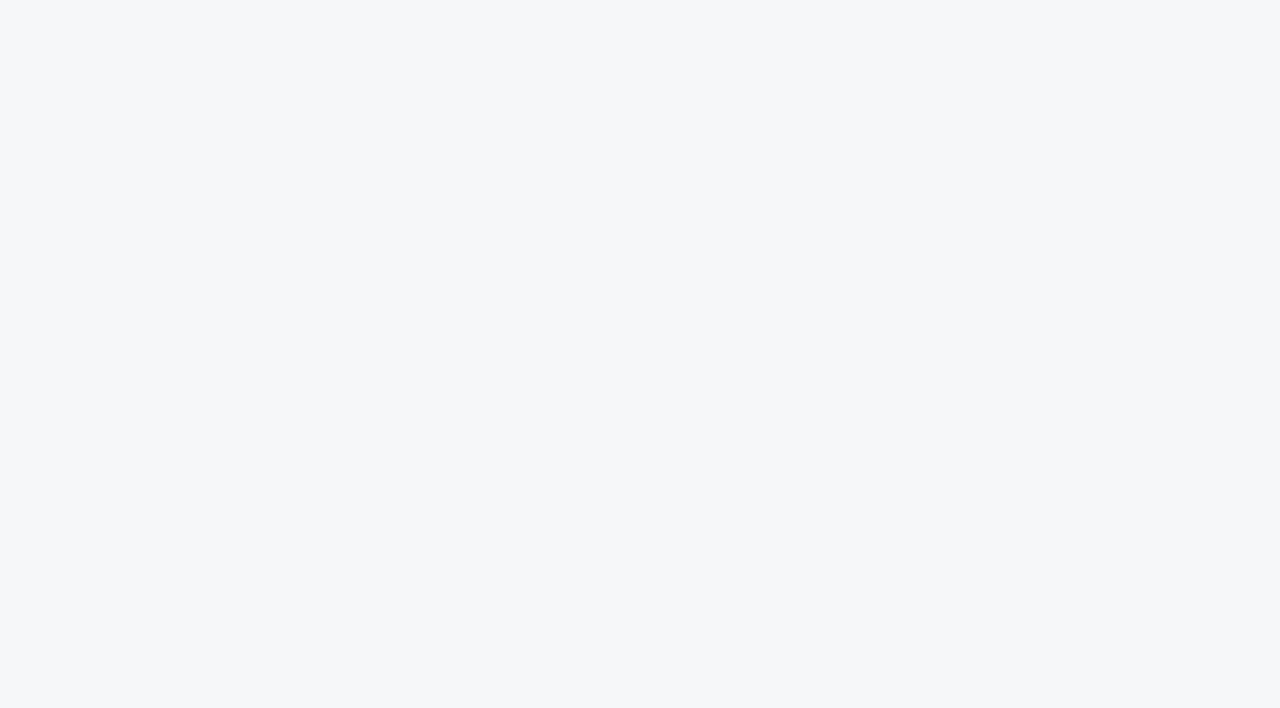
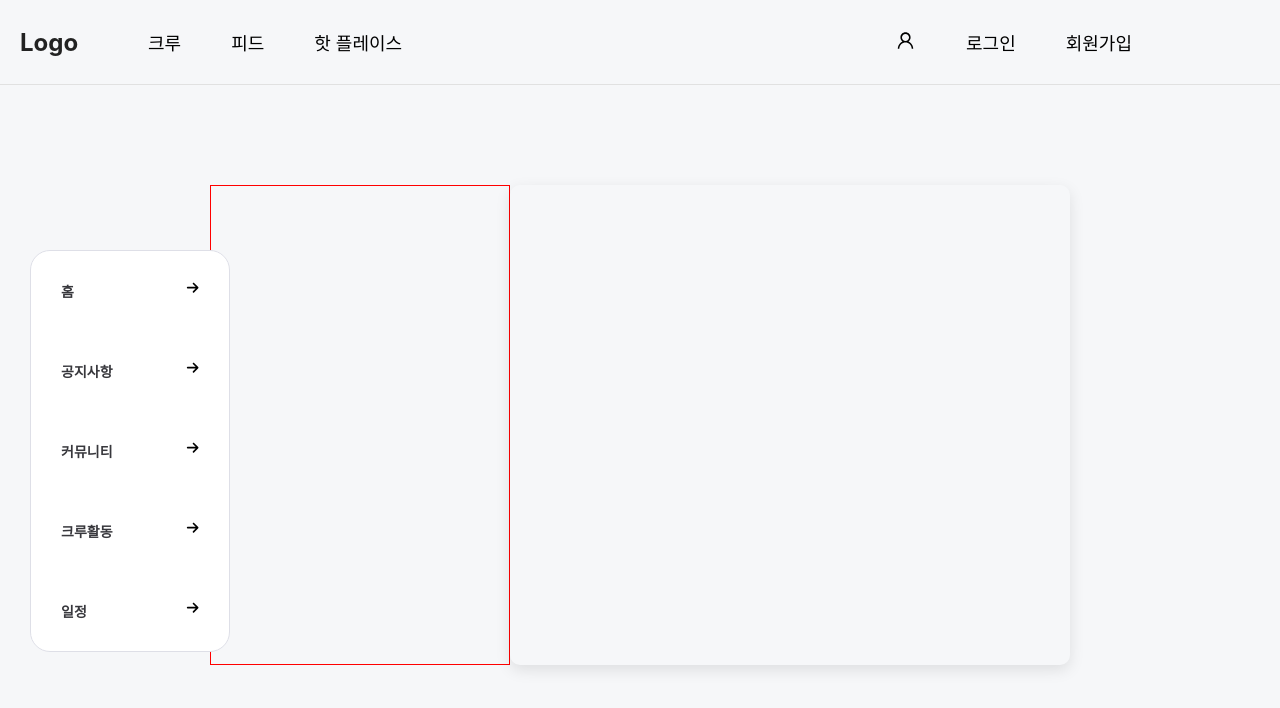
Before and after one commit to MODU-MOIM/momo-web, a React (Create React App) app: page /crew/crewSchedule in a window 1280 px wide. Before the commit this address had no page. Shown: the top 708 px of the page. Built offline with nearby package versions, Linux system fonts and the light colour scheme.

Commit message:
test: 캘린더 모듈 삭제 테스트

```diff
--- a/package.json
+++ b/package.json
@@ -6,6 +6,7 @@
     "@testing-library/jest-dom": "^5.17.0",
     "@testing-library/react": "^13.4.0",
     "@testing-library/user-event": "^13.5.0",
+    "moment": "^2.30.1",
     "react": "^18.3.1",
     "react-dom": "^18.3.1",
     "react-icons": "^5.4.0",
--- /dev/null
+++ b/src/pages/CrewSchedule/Calendar.css
@@ -0,0 +1,158 @@
+
+.react-calendar {
+    width: 350px;
+    max-width: 100%;
+    background: white;
+    border: 1px solid #a0a096;
+    font-family: 'Arial', 'Helvetica', sans-serif;
+    line-height: 1.125em;
+  }
+
+  .react-calendar--doubleView {
+    width: 700px;
+  }
+
+  .react-calendar--doubleView .react-calendar__viewContainer {
+    display: flex;
+    margin: -0.5em;
+  }
+
+  .react-calendar--doubleView .react-calendar__viewContainer > * {
+    width: 50%;
+    margin: 0.5em;
+  }
+
+  .react-calendar,
+  .react-calendar *,
+  .react-calendar *:before,
+  .react-calendar *:after {
+    -moz-box-sizing: border-box;
+    -webkit-box-sizing: border-box;
+    box-sizing: border-box;
+  }
+
+  .react-calendar button {
+    margin: 0;
+    border: 0;
+    outline: none;
+  }
+
+  .react-calendar button:enabled:hover {
+    cursor: pointer;
+  }
+
+  .react-calendar__navigation {
+    display: flex;
+    /* height: 44px; */
+    margin-bottom: 1em;
+  }
+
+  .react-calendar__navigation button {
+    min-width: 44px;
+    background: none;
+  }
+
+  .react-calendar__navigation button:disabled {
+    background-color: #f0f0f0;
+  }
+
+  .react-calendar__navigation button:enabled:hover,
+  .react-calendar__navigation button:enabled:focus {
+    background-color: #e6e6e6;
+  }
+
+  .react-calendar__month-view__weekdays {
+    text-align: center;
+    text-transform: uppercase;
+    font: inherit;
+    /* font-size: 0.75em; */
+    font-weight: bold;
+  }
+
+  .react-calendar__month-view__weekdays__weekday {
+    padding: 1em;
+  }
+
+  .react-calendar__month-view__weekNumbers .react-calendar__tile {
+    display: flex;
+    /* align-items: center; */
+    justify-content: center;
+    font: inherit;
+    font-size: 0.75em;
+    font-weight: bold;
+  }
+  .react-calendar__month-view__days__day{
+    height: 60px;
+  }
+  .react-calendar__month-view__days__day--weekend {
+    /* color: #d10000; */
+  }
+
+  .react-calendar__month-view__days__day--neighboringMonth,
+  .react-calendar__decade-view__years__year--neighboringDecade,
+  .react-calendar__century-view__decades__decade--neighboringCentury {
+    color: #757575;
+  }
+
+  .react-calendar__year-view .react-calendar__tile,
+  .react-calendar__decade-view .react-calendar__tile,
+  .react-calendar__century-view .react-calendar__tile {
+    padding: 2em 0.5em;
+  }
+
+  .react-calendar__tile {
+    max-width: 100%;
+    padding: 10px 6.6667px;
+    background: none;
+    text-align: center;
+    font: inherit;
+    font-size: 0.833em;
+  }
+
+  .react-calendar__tile:disabled {
+    background-color: #f0f0f0;
+    color: #ababab;
+  }
+
+  .react-calendar__month-view__days__day--neighboringMonth:disabled,
+  .react-calendar__decade-view__years__year--neighboringDecade:disabled,
+  .react-calendar__century-view__decades__decade--neighboringCentury:disabled {
+    color: #cdcdcd;
+  }
+
+  .react-calendar__tile:enabled:hover,
+  .react-calendar__tile:enabled:focus {
+    background-color: #e6e6e6;
+  }
+
+  .react-calendar__tile--now {
+    background: #2F80ED;
+  }
+
+  .react-calendar__tile--now:enabled:hover,
+  .react-calendar__tile--now:enabled:focus {
+    background: #2F80ED;
+  }
+
+  .react-calendar__tile--hasActive {
+    background: #76baff;
+  }
+
+  .react-calendar__tile--hasActive:enabled:hover,
+  .react-calendar__tile--hasActive:enabled:focus {
+    background: #a9d4ff;
+  }
+
+  .react-calendar__tile--active {
+    background: #006edc;
+    color: white;
+  }
+
+  .react-calendar__tile--active:enabled:hover,
+  .react-calendar__tile--active:enabled:focus {
+    background: #1087ff;
+  }
+
+  .react-calendar--selectRange .react-calendar__tile--hover {
+    background-color: #e6e6e6;
+  }
--- /dev/null
+++ b/src/pages/CrewSchedule/CrewSchedule.jsx
@@ -0,0 +1,34 @@
+import styled from "styled-components";
+import React, { useState } from 'react';
+import FloatingMenu from "../CrewMain/components/FloatingMenu";
+import Calendar from "./components/ScheduleCalendar";
+
+export default function CrewSchedule() {
+    const [date, setDate] = useState(new Date());
+
+
+    return(
+        <Wrapper>
+            <FloatingMenu/>
+            <CalendarContainer>
+                <ScheduleContainer>
+
+                </ScheduleContainer>
+                <Calendar onChange={setDate} value={date}></Calendar>
+            </CalendarContainer>
+        </Wrapper>
+    );
+}
+
+const Wrapper = styled.div`
+`;
+const CalendarContainer = styled.div`
+    margin-top: 100px;
+    height: 60vh;
+    display: flex;
+    justify-content: center;
+`;
+const ScheduleContainer = styled.div`
+    width: 300px;
+    border: 1px solid red;
+`;
--- /dev/null
+++ b/src/pages/CrewSchedule/components/ScheduleCalendar.jsx
@@ -0,0 +1,90 @@
+import styled from "styled-components";
+import React, { useState } from 'react';
+// import Calendar from 'react-calendar';
+// import '../Calendar.css';
+import moment from "moment";
+
+export default function ScheduleCalendar({value, onChange}) {
+
+    return(
+        <Wrapper>
+            <StyledCalendar
+                locale="en"
+                onChange={onChange}
+                value={value}
+                next2Label={null}
+                prev2Label={null}
+                // formatDay={(locale, date) => moment(date).format('D')}
+                // tileContent={addContent}
+                showNeighboringMonth={false}
+                // onActiveStartDateChange={({ activeStartDate }) =>
+                //   getActiveMonth(activeStartDate)
+                // }
+            ></StyledCalendar>
+            <div>
+                {/* {moment(value).format("YYYY년 MM월 DD일")} */}
+            </div>
+        </Wrapper>
+    );
+}
+
+const Wrapper = styled.div`
+    /* height: 60vh; */
+`;
+const StyledCalendar = styled.div`
+    width: 70vh;
+    height: 60vh;
+    border: none;
+    border-radius: 10px; // 모서리를 둥글게 처리합니다.
+    box-shadow: 0 5px 15px rgba(0,0,0,0.1); // 그림자를 부드럽게 추가합니다.
+
+    // 헤더 (월 표시)
+    .react-calendar__navigation {
+        background-color: transparent; // 헤더의 배경색을 제거합니다.
+        /* height: 50px; */
+        margin-bottom: 10px;
+
+        button {
+            background: none;
+            border: none;
+            min-width: 100px;
+            height: 80px;
+            color: #333;
+            font-size: 2em; // 아이콘 크기를 적절히 조절합니다.
+
+            &:hover {
+                background-color: #f0f0f0; // 버튼 호버 배경색 변경
+            }
+
+            &:disabled {
+                background: none;
+            }
+        }
+    }
+
+    // 요일 표시
+    .react-calendar__month-view__weekdays {
+        text-align: center;
+        color: #666;
+        font-weight: bold;
+        /* text-decoration: underline; */
+    }
+
+    /* // 특정 날짜 선택
+    .react-calendar__month-view__days__day {
+        border-radius: 50%; // 날짜 버튼을 원형으로 디자인합니다.
+        &:hover {
+        background-color: #e0e0e0; // 날짜 호버 배경색 변경
+        }
+    }
+
+    .react-calendar__tile--now {
+        background-color: #3f51b5;
+        color: white;
+    }
+
+    .react-calendar__tile--active {
+        background-color: #9fa8da;
+        color: white;
+    } */
+`;
--- a/src/router/Router.jsx
+++ b/src/router/Router.jsx
@@ -9,6 +9,7 @@ import Activities from "../pages/activities/Activities";
 import Details from "../pages/activities/components/Details";
 import Community from "../pages/community/Community";
 import Home from "../pages/home/Home";
+import CrewSchedule from "../pages/CrewSchedule/CrewSchedule";
 
 
 const Router = () => {
@@ -25,6 +26,7 @@ const Router = () => {
                     <Route path="crewActivity/:index" element={<Details />} />
                     <Route path="crewCommunity" element={<Community />} />
                 </Route>
+                <Route path="/crew/crewSchedule" element={<CrewSchedule />} />
             </Route>
         </Routes>
     )
```
Also changed, not shown: 1 other file (tests, documents, lock files or other folders).
